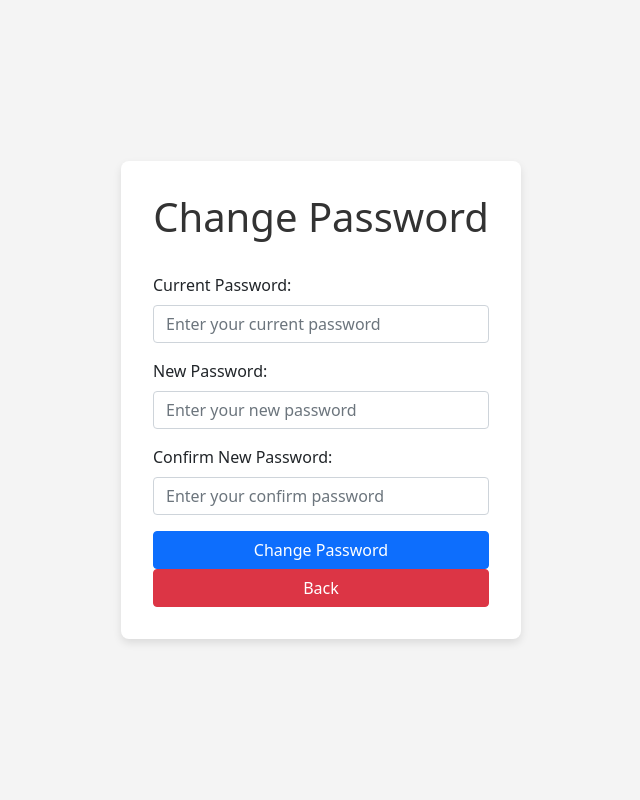
After one commit to AbrorRahmatullah/ideb-slik-reader, a Flask app: page /change_password in a window 1280 px wide. The commit adds this page. Shown: the whole page, without its empty margins (319-959 px from the left). Run offline with Flask 3, Linux system fonts and the light colour scheme; the visitor is signed in with stand-in values (Sample User, id 1); some libraries are stand-ins or nearby versions.

Commit message:
update change password

```diff
--- a/app.py
+++ b/app.py
@@ -1,12 +1,12 @@
-from flask import Flask, render_template, request, redirect, url_for, session, flash, send_file
+import os
 import pandas as pd
 import json
-import os
+
+from flask import Flask, render_template, request, redirect, url_for, session, flash, send_file
 from flask_bcrypt import Bcrypt
-from datetime import timedelta
-from dotenv import load_dotenv
-
-import pyodbc
+from datetime import datetime, timedelta
+from config.database import get_db_connection
+from functions.upload import generate_html_tables, parse_uploaded_file, process_data
 
 app = Flask(__name__)
 app.secret_key = 'supersecretkey'
@@ -29,18 +29,6 @@ app.permanent_session_lifetime = timedelta(minutes=10)
 # }
 
 # Database connection function
-
-load_dotenv()
-
-def get_db_connection():
-    return pyodbc.connect(
-        driver='{ODBC Driver 17 for SQL Server}',  # Use the correct driver
-        server=os.getenv("DB_HOST"),
-        database=os.getenv("DB_NAME"),
-        user=os.getenv("DB_USER"),
-        password=os.getenv("DB_PASSWORD"),
-        port=os.getenv("DB_PORT")
-    )
 
 # Temporary storage for DataFrame
 uploaded_data = None
@@ -84,7 +72,7 @@ def register():
 
         if password != password_confirm:
             flash("Passwords do not match.")
-            return render_template('register.html', username=username, role_access=role_access)
+            return render_template('register.html', username=username, fullname=fullname, email=email)
 
         password_hash = bcrypt.generate_password_hash(password).decode('utf-8')
 
@@ -137,6 +125,51 @@ def login():
 
     return render_template('login.html')
 
+@app.route('/change_password', methods=['GET', 'POST'])
+def change_password():
+    if 'username' not in session:
+        flash("You need to log in first.")
+        return redirect(url_for('login'))
+
+    if request.method == 'POST':
+        current_password = request.form['current_password']
+        new_password = request.form['new_password']
+        confirm_password = request.form['confirm_password']
+        username = session['username']
+
+        if new_password != confirm_password:
+            flash("New passwords do not match.")
+            return render_template('change_password.html')
+
+        conn = get_db_connection()
+        cur = conn.cursor()
+
+        # Fetch the current hashed password from the database
+        cur.execute("SELECT password_hash FROM users WHERE username = ?", (username,))
+        user = cur.fetchone()
+
+        if not user or not bcrypt.check_password_hash(user[0], current_password):
+            flash("Current password is incorrect.")
+            return render_template('change_password.html')
+        else:
+            # Hash the new password and update the database
+            new_password_hash = bcrypt.generate_password_hash(new_password).decode('utf-8')
+            cur.execute("UPDATE users SET password_hash = ? WHERE username = ?", (new_password_hash, username))
+            conn.commit()
+            # flash("Password changed successfully.")
+            # return render_template('upload.html')
+            return '''
+                <script>
+                    alert("Password changed successfully.");
+                    window.location.href = "/upload"; // Redirect setelah alert
+                </script>
+            '''
+
+        cur.close()
+        conn.close()
+
+    return render_template('change_password.html')
+
 # Logout Route
 @app.route('/logout')
 def logout():
@@ -144,7 +177,6 @@ def logout():
     flash("You have been logged out.")
     return redirect(url_for('login'))
 
-# File Upload Route
 @app.route('/upload', methods=['GET', 'POST'])
 def upload_file():
     global uploaded_data
@@ -581,9 +613,14 @@ def upload_file():
         role_access=role_access
     )
 
+
+
 # Download Route
 @app.route('/download')
 def download_file():
+
+    df = pd.DataFrame()
+
     global uploaded_data
     global uploaded_data_2
     global uploaded_data_3
@@ -616,7 +653,14 @@ def download_file():
         return redirect(url_for('upload_file'))
 
     # Save DataFrame to Excel file
-    output_file = "D:\\SMI_SlikReader\\.venv\\output.xlsx"
+    current_datetime = datetime.now().strftime("%Y-%m-%d_%H-%M-%S")
+
+    directory = os.path.join('..', 'smi-slikreader/file_download')
+    output_file = os.path.join(directory, f'file_{current_datetime}.xlsx')
+
+    if not os.path.exists(directory):
+        os.makedirs(directory)
+
     with pd.ExcelWriter(output_file, engine='xlsxwriter') as writer:
         """
         uploaded_data.to_excel(writer, sheet_name='header', index=False)
--- /dev/null
+++ b/templates/change_password.html
@@ -0,0 +1,86 @@
+<!DOCTYPE html>
+<html lang="en">
+<head>
+    <meta charset="UTF-8">
+    <meta name="viewport" content="width=device-width, initial-scale=1.0">
+    <title>Change Password</title>
+    <link href="{{ url_for('static', filename='css/bootstrap.min.css') }}" rel="stylesheet">
+    <style>
+        body {
+            background: #f4f4f4;
+            display: flex;
+            justify-content: center;
+            align-items: center;
+            height: 100vh;
+        }
+
+        .change-password-card {
+            background: white;
+            padding: 2rem;
+            border-radius: 8px;
+            box-shadow: 0 4px 8px rgba(0, 0, 0, 0.1);
+            width: 100%;
+            max-width: 400px;
+        }
+
+        .change-password-card h1 {
+            text-align: center;
+            margin-bottom: 2rem;
+            color: #333;
+        }
+
+        .form-control:focus {
+            border-color: #007bff;
+            box-shadow: 0 0 5px rgba(0, 123, 255, 0.8);
+        }
+
+        .btn-primary, .btn-danger {
+            width: 100%;
+        }
+
+        .register-text {
+            text-align: right;
+            margin-top: 1rem;
+        }
+
+        .error-message {
+            color: red;
+            font-size: 0.9rem;
+            margin-top: 0.5rem;
+            text-align: center;
+        }
+    </style>
+</head>
+<body>
+    <div class="change-password-card">
+        <h1>Change Password</h1>
+        <form method="POST">
+            <div class="mb-3">
+                <label for="current_password" class="form-label">Current Password:</label>
+                <input type="password" name="current_password" class="form-control" id="current_password" placeholder="Enter your current password" required>
+            </div>
+            <div class="mb-3">
+                <label for="new_password" class="form-label">New Password:</label>
+                <input type="password" name="new_password" class="form-control" id="new_password" placeholder="Enter your new password" required>
+            </div>
+            <div class="mb-3">
+                <label for="confirm_password" class="form-label">Confirm New Password:</label>
+                <input type="password" name="confirm_password" class="form-control" id="confirm_password" placeholder="Enter your confirm password" required>
+            </div>
+            <button type="submit" class="btn btn-primary">Change Password</button>
+            <a href="/upload" class="btn btn-danger">Back</a>
+        </form>
+
+        {% with messages = get_flashed_messages() %}
+            {% if messages %}
+            <div class="error-message">
+                {% for message in messages %}
+                    {{ message }}
+                {% endfor %}
+            </div>
+            {% endif %}
+        {% endwith %}
+    </div>
+    <script src="{{ url_for('static', filename='js/bootstrap.bundle.min.js') }}"></script>
+</body>
+</html>
```
Also changed, not shown: config/database.py (added, +16 -0 lines), templates/upload.html (+5 -3 lines), 1 other file.
